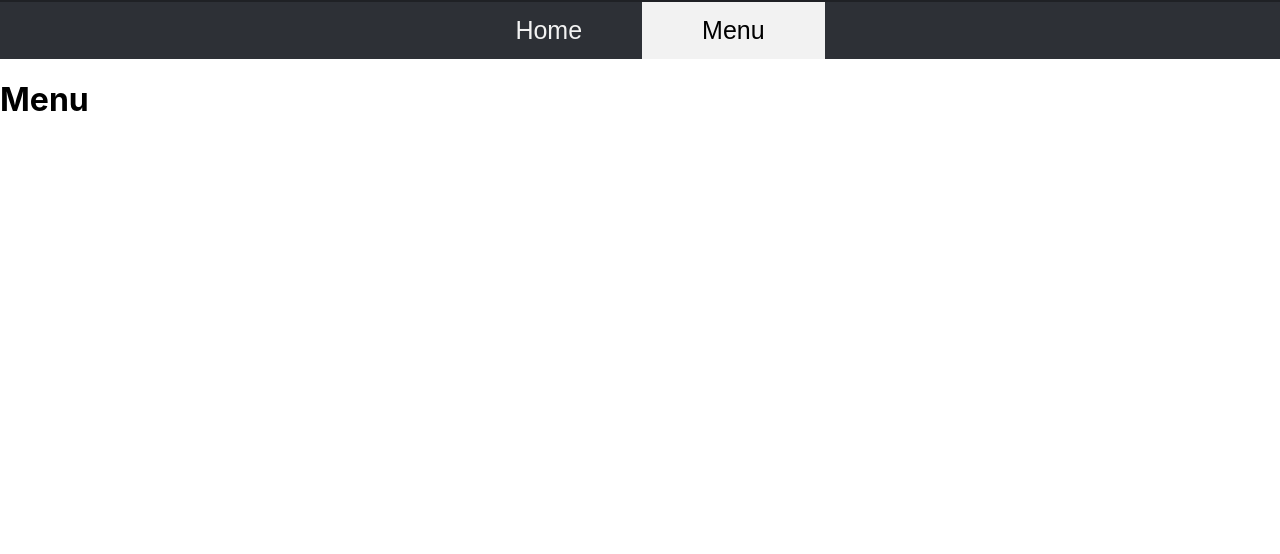
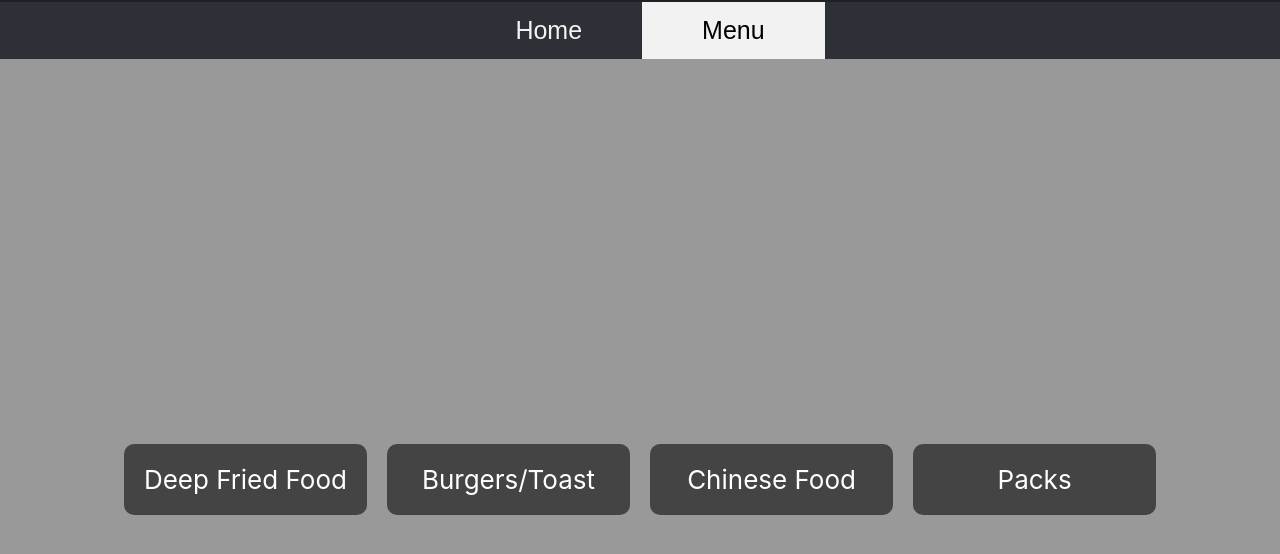
Before and after one commit to zhoujial1/Store-Menu-Website-Template, a React (Create React App) app in the folder store-menu-website/: page / in a window 1280 px wide. Both pictures are taken after a click on the link "Menu". Shown: the part 288-842 px from the top of the page. Before the commit the page ends 800 px from the top, so only its background shows below. Built offline with nearby package versions, Linux system fonts and the light colour scheme.

Commit message:
Implement menu sections

```diff
--- /dev/null
+++ b/store-menu-website/src/pages/menu/menu.css
@@ -0,0 +1,44 @@
+/* Set background */
+.Background {
+    background-color: #999999;
+    min-height: 100vh;
+    display: flex;
+    flex-direction: column;
+    align-items: center;
+    justify-content: center;
+    font-size: calc(10px + 2vmin);
+    color: white;
+    padding: 20px;
+}
+
+/* Set grid layout */
+.Grid {
+    display: grid;
+    grid-template-columns: 1fr 1fr 1fr 1fr;
+    gap: 20px;
+}
+
+@media screen and (max-width: 1200px) {
+    .Grid {
+        grid-template-columns: 1fr 1fr 1fr;
+    }
+}
+
+@media screen and (max-width: 900px) {
+    .Grid {
+        grid-template-columns: 1fr 1fr;
+    }
+}
+
+/* Style for Genre items */
+.Grid > div {
+    background-color: #444444;
+    padding: 20px;
+    border-radius: 10px;
+    text-align: center;
+    box-sizing: border-box;
+    display: flex;
+    flex-direction: column;
+    justify-content: center;
+    align-items: center;
+}
--- a/store-menu-website/src/pages/menu/menu.js
+++ b/store-menu-website/src/pages/menu/menu.js
@@ -1,10 +1,23 @@
 import React from 'react';
-
+import './menu.css';
 
 function Menu() {
   return (
-    <div>
-      <h1>Menu</h1>
+    <div className='Background'>
+      <div className='Grid'>
+        <div className='Genre1'>
+          Deep Fried Food
+        </div>
+        <div className='Genre2'>
+          Burgers/Toast
+        </div>
+        <div className='Genre3'>
+          Chinese Food
+        </div>
+        <div className='Genre4'>
+          Packs
+        </div>
+      </div>
     </div>
   );
 }
```
